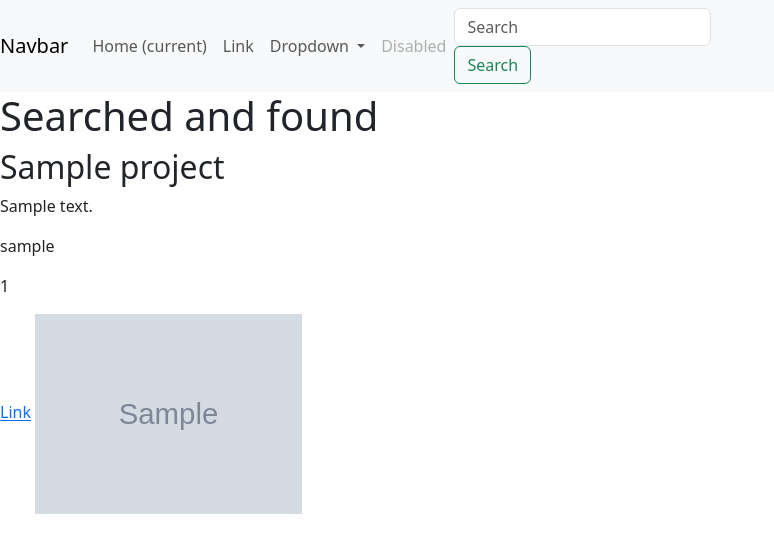
After one commit to isaacmariga/marigarated, a Django app: template awards/templates/awards/search_project.html in a window 1280 px wide. The commit adds this page. Shown: the top 553 px of the page, without its empty margins (0-774 px from the left). Run offline with Django 4.2, Linux system fonts and the light colour scheme; tables that the repository leaves empty hold one stand-in row (values such as "Sample post"); the template is opened without the code that fills it: values that come from a table or form of the project are taken from there, most other values are stand-ins (such as "Sample title", 1, 10 or a date in 2020); grey boxes marked "Sample" are stand-in pictures; parts of the project's set-up code (start-up, migrations or seed data) failed here and were passed over; some libraries are stand-ins or nearby versions.

Commit message:
adding search by project funtionality

```diff
--- a/awards/models.py
+++ b/awards/models.py
@@ -28,6 +28,11 @@ class Projects(models.Model):
 			table = Projects.objects.get(title=title)
 			return table
 
+	@classmethod
+	def filter_by_title(cls, title):
+			table = Projects.objects.filter(title__icontains=title)
+			return table
+
 
 class Profile(models.Model):
 	picture = models.ImageField(upload_to = 'profile_images')
--- /dev/null
+++ b/awards/templates/awards/search_project.html
@@ -0,0 +1,9 @@
+{% extends 'awards/base.html'%}{% block content %} {{block.super}}
+
+<h1>Searched and found</h1>{% for project in projects%}
+<h2>{{project.title}}</h2>
+<p>{{project.description}}</p>
+<p>{{project.user}}</p>
+<p>{{project.id}}</p>
+<a href="{% url 'project' project.title%}">Link</a>
+<img src="{{project.image.url}}" alt="" style="height: 200px; width:auto;"> {% endfor%} {% endblock %}
--- a/awards/templates/navbar.html
+++ b/awards/templates/navbar.html
@@ -38,8 +38,8 @@
                     <a class="nav-link disabled" href="#">Disabled</a>
                 </li>
             </ul>
-            <form class="form-inline my-2 my-lg-0">
-                <input class="form-control mr-sm-2" type="search" placeholder="Search" aria-label="Search">
+            <form class="form-inline my-2 my-lg-0" role="search" action="{% url 'search_project'%}">
+                <input class="form-control mr-sm-2" type="search" placeholder="Search" aria-label="Search" name="search_project">
                 <button class="btn btn-outline-success my-2 my-sm-0" type="submit">Search</button>
             </form>
         </div>
--- a/awards/urls.py
+++ b/awards/urls.py
@@ -8,6 +8,7 @@ from django.conf.urls.static import static
 urlpatterns = [
   path('', views.home,name = 'home'),
   path('project/<title>', views.project,name = 'project'),
+  path('search_project/', views.search_project,name = 'search_project'),
 
 ]
 
```
Also changed, not shown: awards/views.py (+16 -10 lines).
